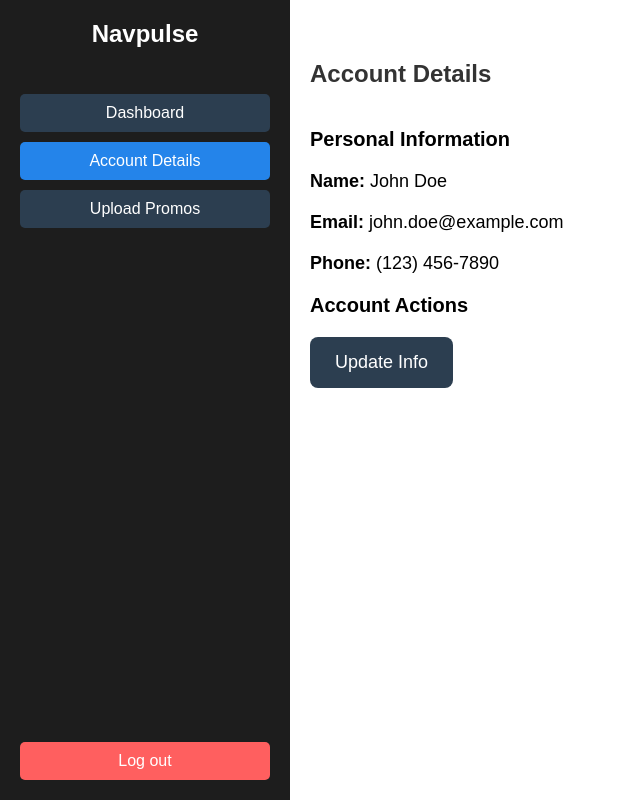
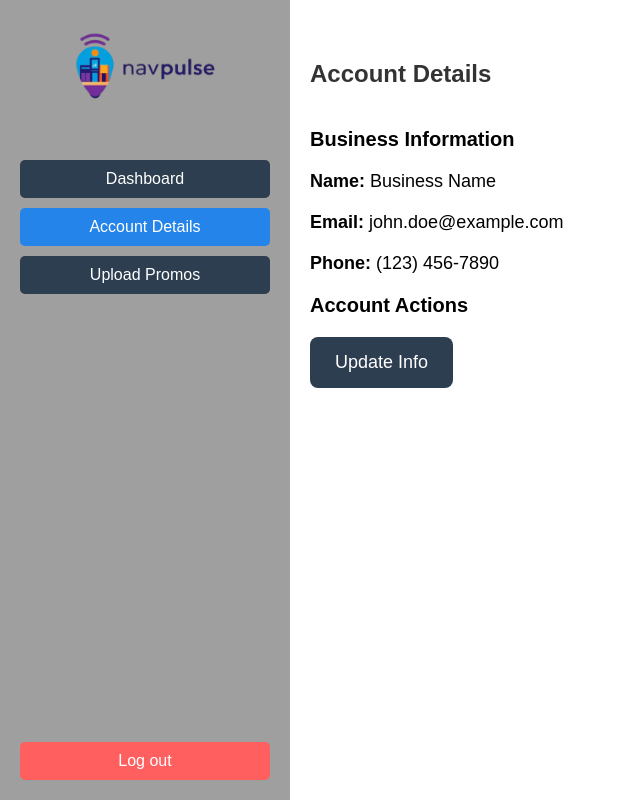
Before and after one commit to seanb1526/Navpulse-CMS, a React (Create React App) app: page /account-details in a window 1280 px wide. Shown: the whole page, without its empty margins (0-640 px from the left). Built offline with nearby package versions, Linux system fonts and the light colour scheme; no server answers.

Commit message:
added navpulse logo to sidebar.

```diff
--- a/src/assets/styles/Sidebar.module.css
+++ b/src/assets/styles/Sidebar.module.css
@@ -1,7 +1,7 @@
 /* src/assets/styles/Sidebar.module.css */
 .sidebar {
   width: 250px;
-  background-color: #1d1d1d;
+  background-color: #9f9f9f;
   color: white;
   display: flex;
   flex-direction: column;
@@ -22,6 +22,16 @@
   color: white;
   margin-bottom: 20px;
 }
+
+.logo img {
+  width: 100%; /* Adjust width dynamically */
+  max-width: 150px; /* Prevent it from being too large */
+  height: auto; /* Maintain aspect ratio */
+  display: block; /* Remove extra spacing */
+  margin: 0 auto; /* Center inside sidebar */
+  padding: 10px 0; /* Add some vertical spacing */
+}
+
 
 .navList {
   list-style: none;
--- a/src/components/AccountDetails.js
+++ b/src/components/AccountDetails.js
@@ -13,8 +13,8 @@ const AccountDetails = () => {
             <h2>Account Details</h2>
           </div>
           <section className={styles.accountInfo}>
-            <h3>Personal Information</h3>
-            <p><strong>Name:</strong> John Doe</p>
+            <h3>Business Information</h3>
+            <p><strong>Name:</strong> Business Name</p>
             <p><strong>Email:</strong> john.doe@example.com</p>
             <p><strong>Phone:</strong> (123) 456-7890</p>
           </section>
--- a/src/components/Sidebar.js
+++ b/src/components/Sidebar.js
@@ -2,6 +2,7 @@ import { Link, useLocation } from "react-router-dom";
 import { signOut } from "firebase/auth";
 import { masterAuth } from "../firebase/firebaseConfig";
 import styles from "../assets/styles/Sidebar.module.css";
+import navpulseLogo from "../assets/images/navpulse.png"
 
 const Sidebar = () => {
   const location = useLocation();
@@ -23,7 +24,9 @@ const Sidebar = () => {
 
   return (
     <nav className={styles.sidebar}>
-      <Link to="/" className={styles.logo}>Navpulse</Link>
+      <Link to="/" className={styles.logo}>
+        <img src={navpulseLogo} alt="Navpulse Logo" />
+      </Link>
       <ul className={styles.navList}>
         <li>
           <Link
--- a/src/components/UploadPromos.js
+++ b/src/components/UploadPromos.js
@@ -210,8 +210,6 @@ const UploadPromos = () => {
   return (
     <div className={styles.container}>
       <Sidebar />
-
-
       <main className={styles.mainContent}>
         <div className={styles.contentWrapper}>
           <h2>Upload Promos</h2>
```
Also changed, not shown: src/assets/images/navpulse.png (added).
